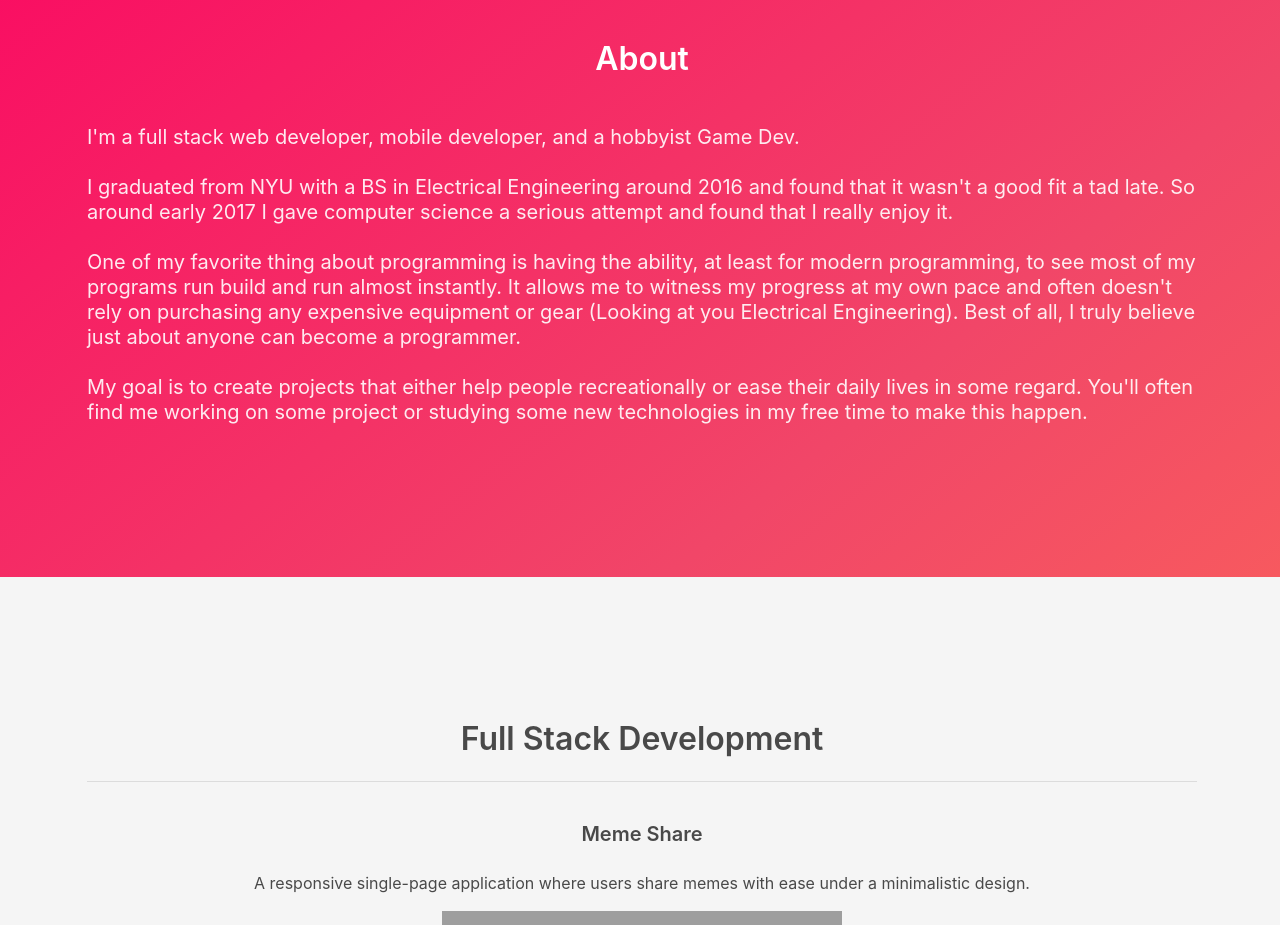
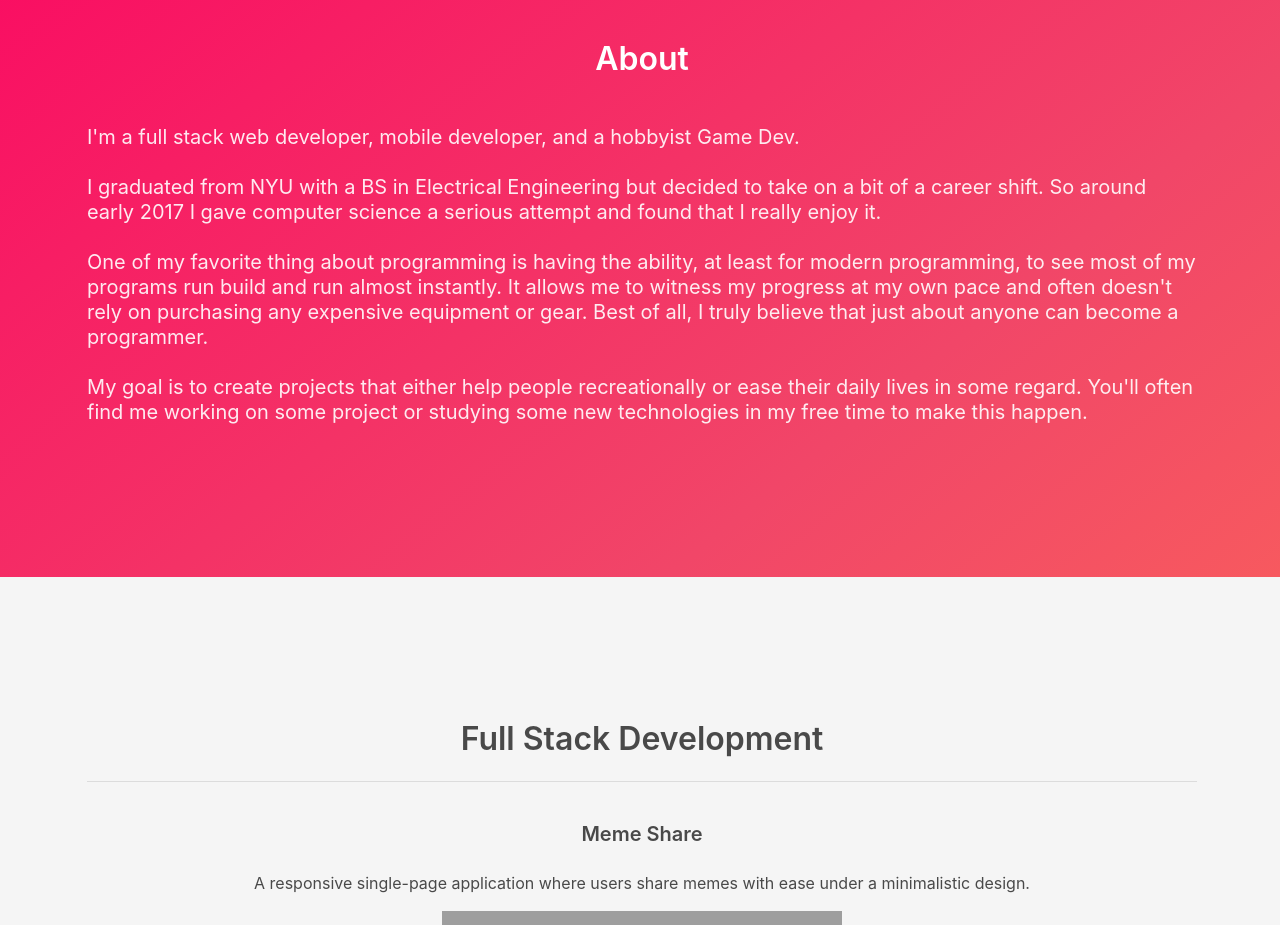
Before and after one commit to syedwshah/syedwshah.github.io, a plain HTML site: page index.html in a window 1280 px wide. Shown: the part 860-1785 px from the top of the page. Drawn offline with nearby package versions, Linux system fonts and the light colour scheme; grey boxes are pictures that could not be loaded; a script that the page names is missing.

Commit message:
Update index.html

```diff
--- a/index.html
+++ b/index.html
@@ -91,13 +91,13 @@
           <h2 class="subtitle">
             I'm a full stack web developer, mobile developer, and a hobbyist Game Dev.
             <br><br>
-            I graduated from NYU with a BS in Electrical Engineering around 2016 and found that it wasn't a good fit a tad late.
+            I graduated from NYU with a BS in Electrical Engineering but decided to take on a bit of a career shift.
             So around early 2017 I gave computer science a serious attempt and found that I really enjoy it.
             <br><br>
             One of my favorite thing about programming
             is having the ability, at least for modern programming, to see most of my programs run build and run almost instantly.
-            It allows me to witness my progress at my own pace and often doesn't rely on purchasing any expensive equipment or gear (Looking
-            at you Electrical Engineering). Best of all, I truly believe just about anyone can become a programmer.
+            It allows me to witness my progress at my own pace and often doesn't rely on purchasing any expensive equipment or gear.
+            Best of all, I truly believe that just about anyone can become a programmer.
             <br><br>
             My goal is to create projects that either help
             people recreationally or ease their daily lives in some regard. You'll often find me working on some project or studying
```
